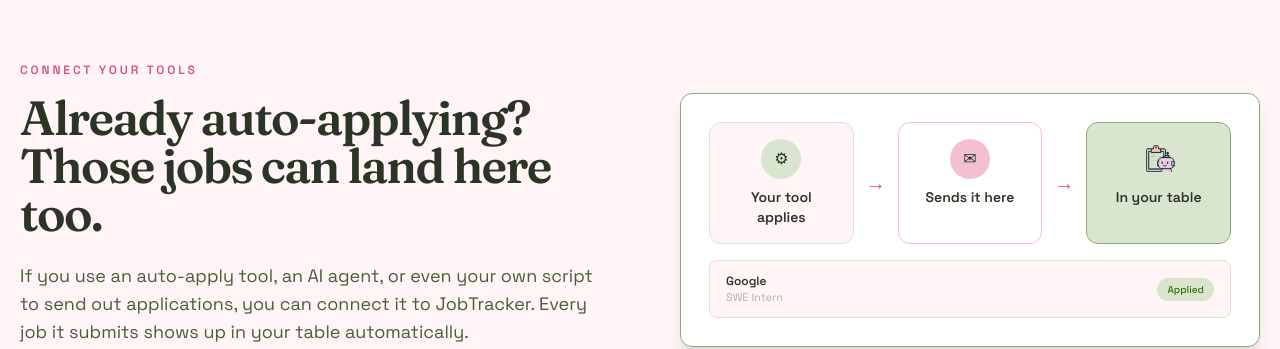
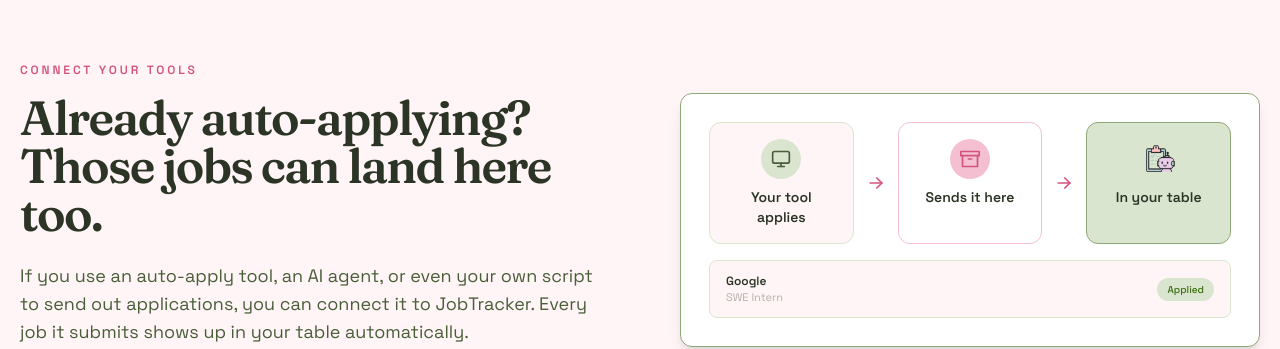
Before and after one commit to LivayaaSharma/Job-Tracker, a Next.js app: page / in a window 1280 px wide. Shown: the part 1800-2149 px from the top of the page. Built offline with nearby package versions, Linux system fonts and the light colour scheme; no server answers.

Commit message:
Replace emoji icons with SVGs and mascot
Swap HTML entity icons in the ingestion flow section
with inline SVGs. Use mascot image on the offline
fallback page instead of satellite emoji.

```diff
--- a/pages/index.tsx
+++ b/pages/index.tsx
@@ -299,22 +299,40 @@ export default function Home() {
                   {/* Flow steps */}
                   <div className="flex items-stretch gap-3">
                     <div className="flex flex-1 flex-col items-center rounded-xl border border-sage-light bg-page-bg p-4 text-center">
-                      <div className="mb-2 flex h-10 w-10 items-center justify-center rounded-full bg-sage-light text-base">
-                        &#9881;
+                      <div className="mb-2 flex h-10 w-10 items-center justify-center rounded-full bg-sage-light">
+                        <svg width="20" height="20" viewBox="0 0 24 24" fill="none" stroke="#4A5E3A" strokeWidth="2" strokeLinecap="round" strokeLinejoin="round">
+                          <rect x="2" y="3" width="20" height="14" rx="2" />
+                          <path d="M8 21h8" />
+                          <path d="M12 17v4" />
+                        </svg>
                       </div>
                       <p className="text-sm font-semibold text-ink">Your tool applies</p>
                     </div>
 
-                    <div className="flex items-center text-xl text-pink-bold">&#8594;</div>
+                    <div className="flex items-center">
+                      <svg width="20" height="20" viewBox="0 0 24 24" fill="none" stroke="#D4537E" strokeWidth="2" strokeLinecap="round">
+                        <path d="M5 12h14" />
+                        <path d="M13 6l6 6-6 6" />
+                      </svg>
+                    </div>
 
                     <div className="flex flex-1 flex-col items-center rounded-xl border border-pink-light bg-pink-light/30 p-4 text-center">
-                      <div className="mb-2 flex h-10 w-10 items-center justify-center rounded-full bg-pink-light text-base">
-                        &#9993;
+                      <div className="mb-2 flex h-10 w-10 items-center justify-center rounded-full bg-pink-light">
+                        <svg width="20" height="20" viewBox="0 0 24 24" fill="none" stroke="#D4537E" strokeWidth="2" strokeLinecap="round" strokeLinejoin="round">
+                          <path d="M21 8V21H3V8" />
+                          <path d="M1 3h22v5H1z" />
+                          <path d="M10 12h4" />
+                        </svg>
                       </div>
                       <p className="text-sm font-semibold text-ink">Sends it here</p>
                     </div>
 
-                    <div className="flex items-center text-xl text-pink-bold">&#8594;</div>
+                    <div className="flex items-center">
+                      <svg width="20" height="20" viewBox="0 0 24 24" fill="none" stroke="#D4537E" strokeWidth="2" strokeLinecap="round">
+                        <path d="M5 12h14" />
+                        <path d="M13 6l6 6-6 6" />
+                      </svg>
+                    </div>
 
                     <div className="flex flex-1 flex-col items-center rounded-xl border border-sage-mid bg-sage-light p-4 text-center">
                       <Image
```
Also changed, not shown: public/offline.html (+4 -3 lines).
